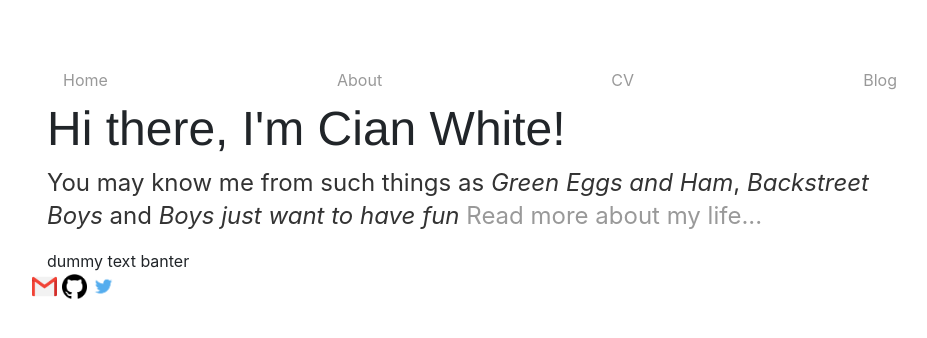
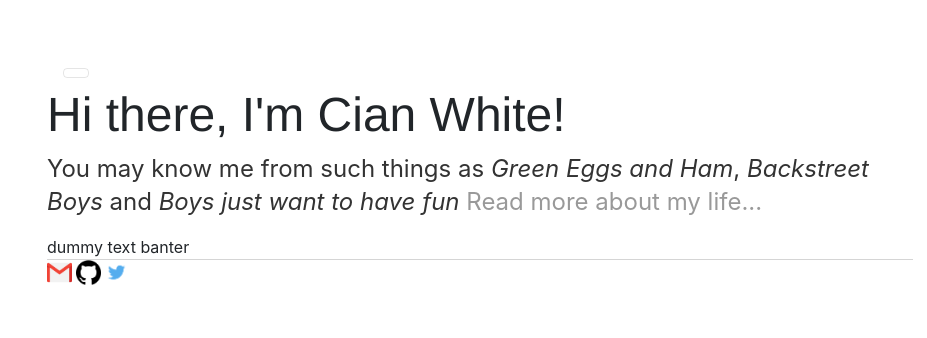
Before and after one commit to ciwhite/ciwhite.github.io, a Jekyll site: the page built from index.html, in a window 1280 px wide. Shown: the top 338 px of the page, without its empty margins (160-1087 px from the left). Built offline with Jekyll 4.4.1, drawn with Linux system fonts in a browser that asks for light colours; nearby versions of some CDN libraries.

Commit message:
button for navigation

```diff
--- a/_layouts/default.html
+++ b/_layouts/default.html
@@ -18,10 +18,26 @@
 <!-- Navigation -->
 <nav class="navbar navbar-md navbar-light bglight stick-top">
 <div class="container-fluid">
-			<a href="/" title="Home">Home</a>
+	<button class="navbar-toggler" type="button" data-toggle="collapse"
+	data-target="#navbarResponsive">
+	<span class="navbar-toggle-icon"></span>
+	</button>
+	<div class="collapse navbar-collapse" id="navbarResponsive">
+		<ul class="navbar-nav ml-auto">
+		<li  class="nav-item active">
+			<a class="nav-link" href="/" title="Home">Home</a>
+		</li>
+		<li  class="nav-item active">
 			<a href="/about" title="About">About</a>
+		</li>
+		<li  class="nav-item active">
 			<a href="/cv" title="CV">CV</a>
+		</li>
+		<li  class="nav-item active">
 			<a href="/blog" title="Blog">Blog</a>
+		</li>
+		</ul>
+	</div>
 	<!-- <li class="passive"><a href="/projects" title="Projects">Projects</a>
 				</li> -->
 </div>
@@ -44,10 +60,10 @@
 
 
 
-			</div><!-- /.container -->
+			<!-- /.container -->
 
 			<!--The footer for website-->
-			<div class="footer">
+			<footer>
 				<ul class="nav nav-pills centre">
 				<li class="active">
 					<a href="mailto:ciwhite@tcd.ie">
@@ -61,5 +77,6 @@
 					</a>
 				</li>
 				</ul>
+			</footer>
 		</body>
 	</html>
```
